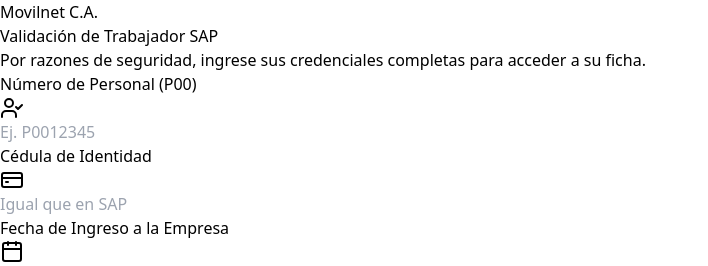
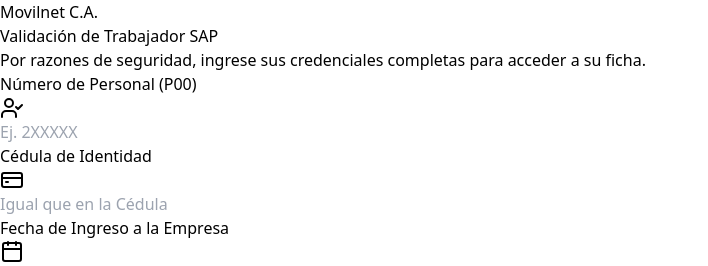
Before and after one commit to ysabralo/Actualizacion-Movilnet, a React app: page / in a window 1280 px wide. Shown: the top 266 px of the page, without its empty margins (0-708 px from the left). Built offline with nearby package versions, Linux system fonts and the light colour scheme; the HTML template or start-up script is replaced by a standard one.

Commit message:
Login con triple validacion

```diff
--- a/src/App.jsx
+++ b/src/App.jsx
@@ -233,7 +233,7 @@
               <label className="block text-sm font-bold text-gray-700 mb-2">Número de Personal (P00)</label>
               <div className="relative">
                 <div className="absolute inset-y-0 left-0 pl-3 flex items-center pointer-events-none"><UserCheck className="h-5 w-5 text-gray-400" /></div>
-                <input type="text" placeholder="Ej. P0012345" className="w-full pl-10 p-3 border border-gray-300 rounded-lg focus:ring-2 focus:ring-blue-600 outline-none uppercase font-medium" value={p00Input} onChange={(e) => setP00Input(e.target.value.toUpperCase())} required />
+                <input type="text" placeholder="Ej. 2XXXXX" className="w-full pl-10 p-3 border border-gray-300 rounded-lg focus:ring-2 focus:ring-blue-600 outline-none uppercase font-medium" value={p00Input} onChange={(e) => setP00Input(e.target.value.toUpperCase())} required />
               </div>
             </div>
 
@@ -241,7 +241,7 @@
               <label className="block text-sm font-bold text-gray-700 mb-2">Cédula de Identidad</label>
               <div className="relative">
                 <div className="absolute inset-y-0 left-0 pl-3 flex items-center pointer-events-none"><CreditCard className="h-5 w-5 text-gray-400" /></div>
-                <input type="text" placeholder="Igual que en SAP" className="w-full pl-10 p-3 border border-gray-300 rounded-lg focus:ring-2 focus:ring-blue-600 outline-none uppercase font-medium" value={cedulaInput} onChange={(e) => setCedulaInput(e.target.value.toUpperCase())} required />
+                <input type="text" placeholder="Igual que en la Cédula" className="w-full pl-10 p-3 border border-gray-300 rounded-lg focus:ring-2 focus:ring-blue-600 outline-none uppercase font-medium" value={cedulaInput} onChange={(e) => setCedulaInput(e.target.value.toUpperCase())} required />
               </div>
             </div>
 
```
